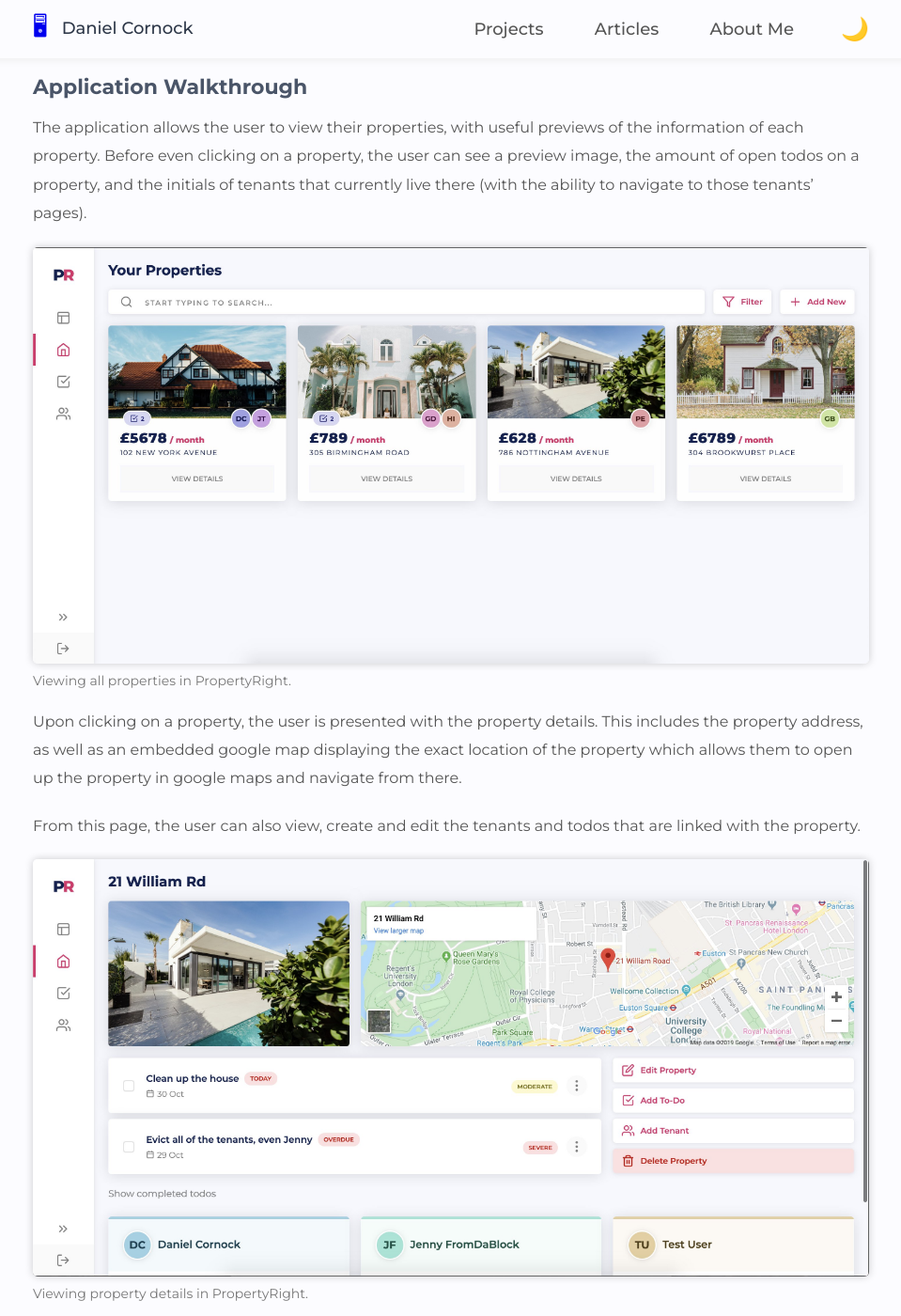
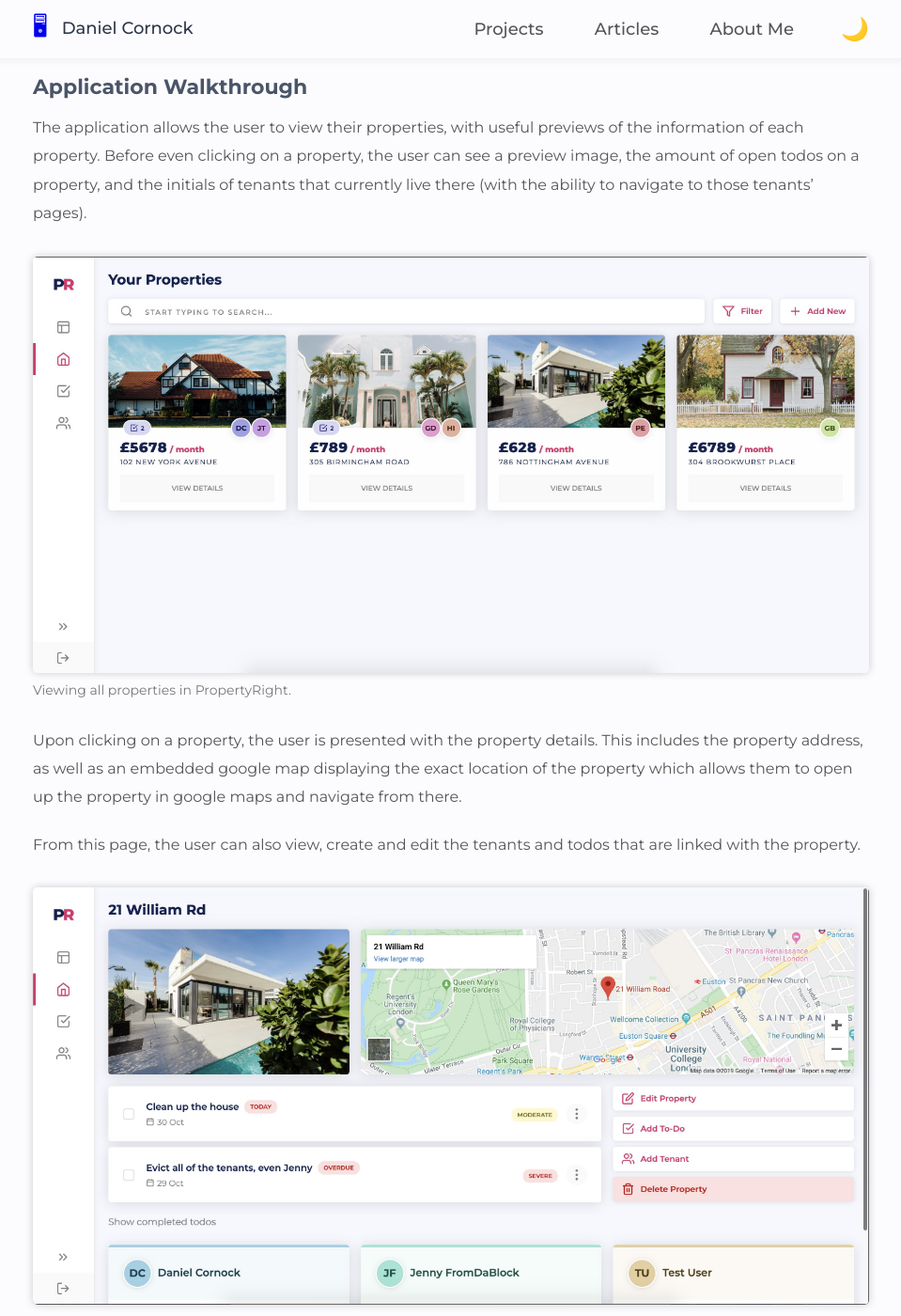
Before and after one commit to danielcornock/danielcornock.co.uk, a Jekyll site: the page built from _projects/property-right.md, in a window 1280 px wide and 1400 px high, scrolled down 1469 px. Shown: the whole window at 94% size, without its empty margins (160-1119 px from the left). Built offline with Jekyll 4.4.1, drawn with Linux system fonts in a browser that asks for light colours; nearby versions of some CDN libraries.

Commit message:
increase image spacing in articles

```diff
--- a/_layouts/post/_post.scss
+++ b/_layouts/post/_post.scss
@@ -160,6 +160,10 @@ $post-header-margin-bottom--mobile: 10px;
       line-height: 1.9;
     }
 
+    figure {
+      margin: 30px 0;
+    }
+
     blockquote {
       border: 2px solid $color-tooltip-icon-border;
       background-color: $color-highlight-container-bg;
```
Also changed, not shown: _posts/2020-06-07-bootstrap-typescript-4-ci.md (renamed from _posts/2020-06-06-bootstrap-typescript-4-ci.md).
